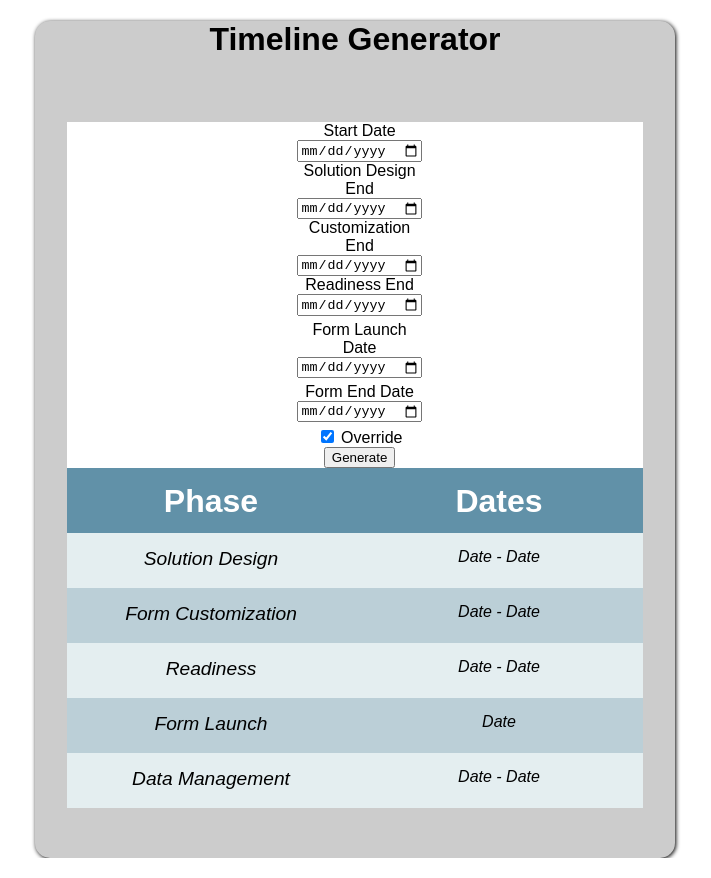
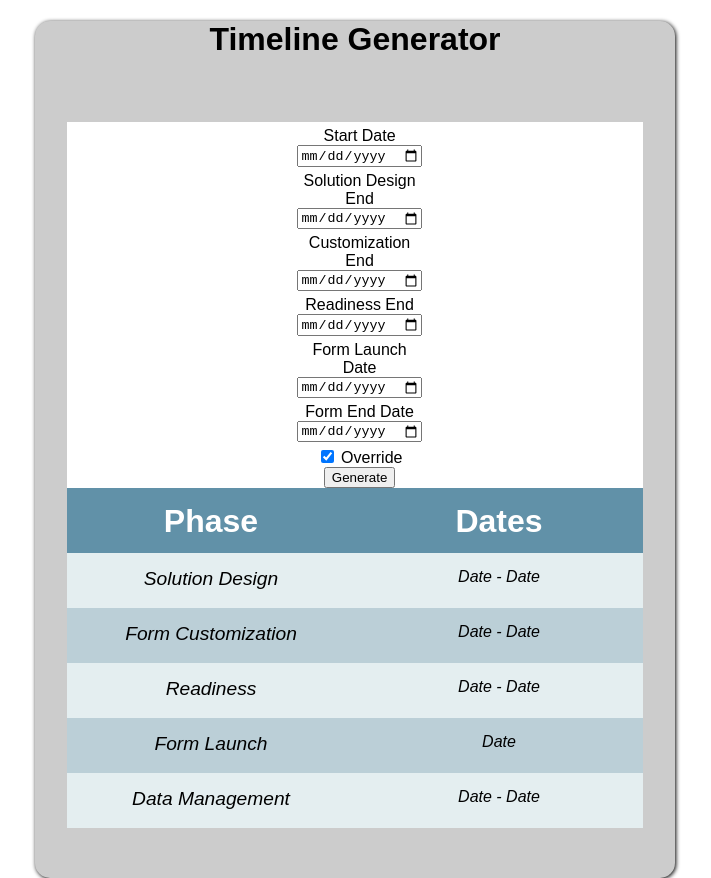
Before and after one commit to NolanKingdon/React-Timeline-Estimator, a React (Create React App) app: page / in a window 1280 px wide. Both pictures are taken after a click on the checkbox 612 px from the left and 243 px from the top of the page. Shown: the whole page, without its empty margins (285-996 px from the left). Built offline with nearby package versions, Linux system fonts and the light colour scheme.

Commit message:
Added spacing to make override a bit more readable

```diff
--- a/src/App.css
+++ b/src/App.css
@@ -15,17 +15,6 @@
   margin: 10% 5% 0% 5%;
   background-color: white;
 }
-
-/* .inputs {
-  display: inline-block;
-  width: minmax(200px, 40%);
-  height: auto;
-  margin: 5%;
-  padding: 10px;
-  background-color: #ccc;
-  text-align: center;
-  border-radius: 15px;
-} */
 
 .timeline-display {
   background-color: white;
@@ -54,7 +43,6 @@
 .timeline-date {
   font-style: italic;
   padding-top: 15px;
-
 }
 
 .odd {
@@ -73,3 +61,7 @@
 .input {
   margin: 5px 0 5px 0;
 }
+
+.override-fields div {
+    margin: 5px 0 5px 0;
+}
--- a/src/generator.jsx
+++ b/src/generator.jsx
@@ -61,17 +61,22 @@ class Generator extends Component {
         <form className = "timeline-generator">
           { this.state.checkStatus === true &&
             <div className = "override-fields">
+              <div>
                 <label htmlFor = "start-date-over">Start Date</label>
                 <input id = "start-date-over" type="date" />
-
+              </div>
+              <div>
                 <label htmlFor = "sol-design-over">Solution Design End</label>
                 <input id = "sol-design-over" type="date" />
-
+              </div>
+              <div>
                 <label htmlFor = "custom-over">Customization End</label>
                 <input id = "custom-over" type="date" />
-
+              </div>
+              <div>
                 <label htmlFor = "readiness-over">Readiness End</label>
                 <input id = "readiness-over" type="date" />
+              </div>
             </div>
           }
           <div className = "input">
```
Lines whose indentation alone changed are shown as unchanged.
